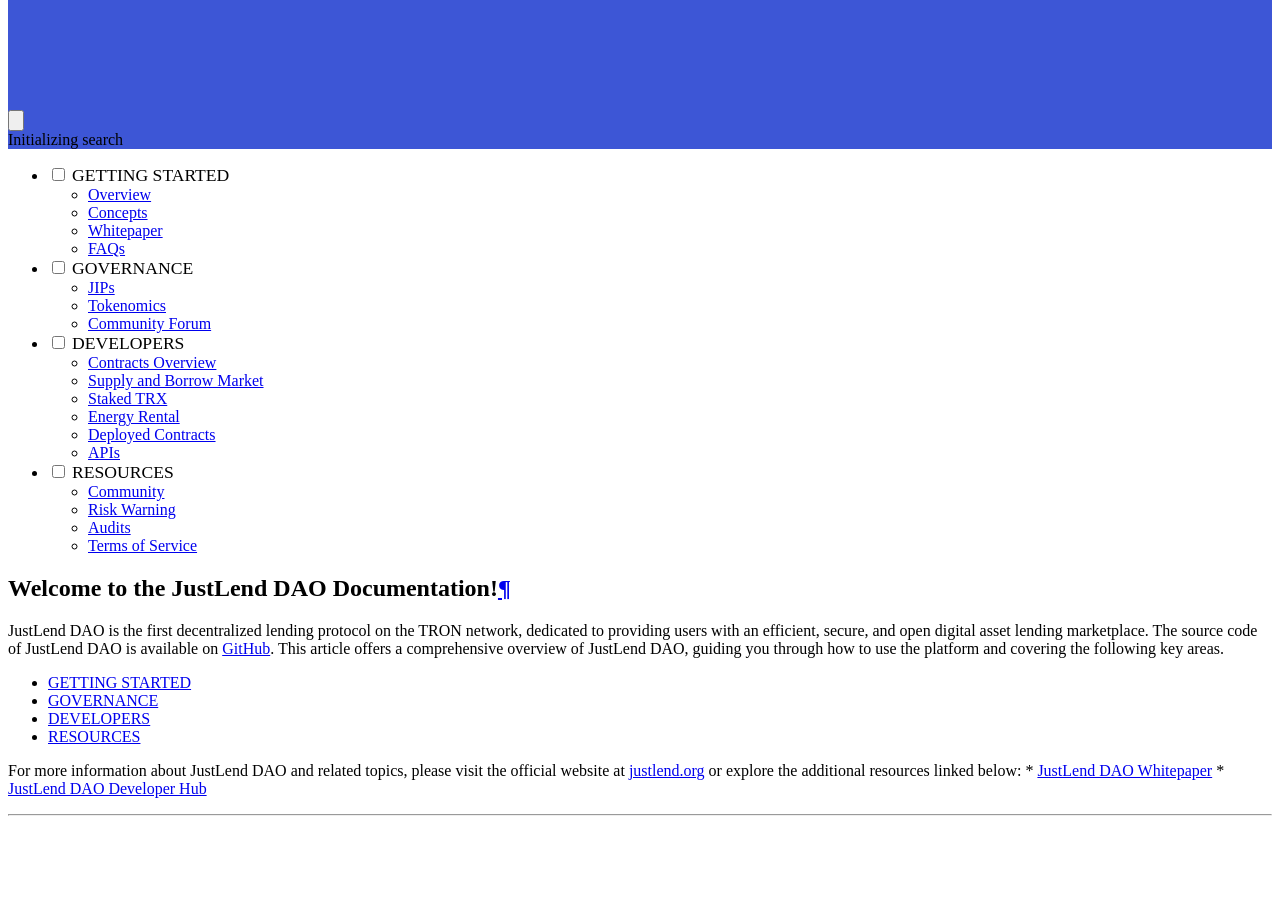
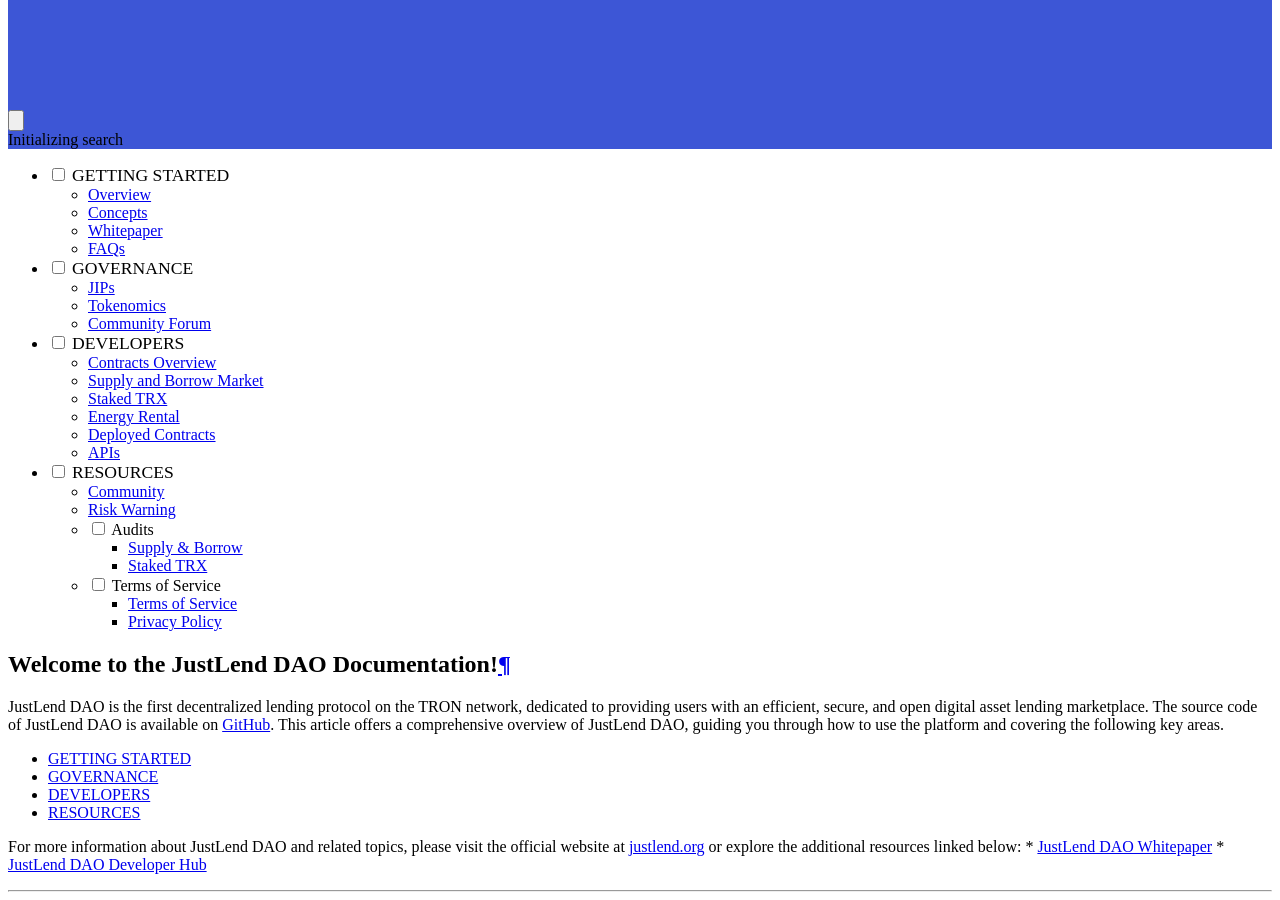
Before and after one commit to justlend/justlend-docs, an MkDocs documentation site: the page built from docs/index.md, in a window 1280 px wide and 900 px high, scrolled down 6333 px. Built offline with MkDocs 1.6.1 and Material for MkDocs 9.7.7, drawn with Linux system fonts in a browser that asks for light colours; before the commit the page ends 7157 px from its top, so only the background shows below that.

Commit message:
Update mkdocs.yml

```diff
--- a/mkdocs.yml
+++ b/mkdocs.yml
@@ -20,8 +20,12 @@
     - RESOURCES:
         - Community: resources/community.md
         - Risk Warning: resources/risk_warning.md
-        - Audits: resources/audits.md
-        - Terms of Service: resources/terms_of_service.md
+        - Audits:
+            - Supply & Borrow: https://justlend.org/docs/justlend_audit_en.pdf
+            - Staked TRX: https://justlend.org/docs/justlend_strx_audit_en.pdf
+        - Terms of Service:
+            - Terms of Service: https://justlend.org/docs/JustLend_Terms_of_Use_en.pdf
+            - Privacy Policy: https://justlend.org/docs/JustLend_Privacy_Policy_en.pdf
 
 
 theme:
```
